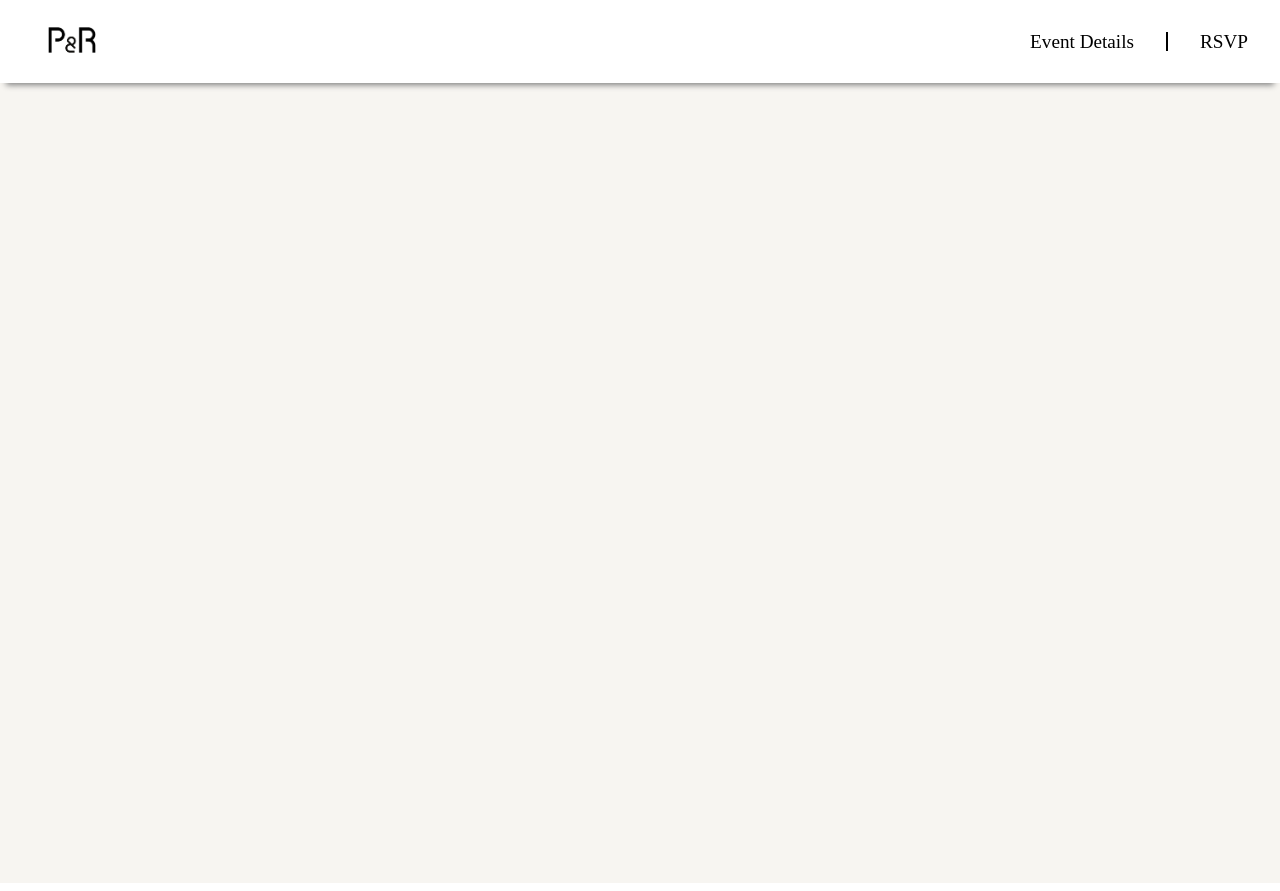
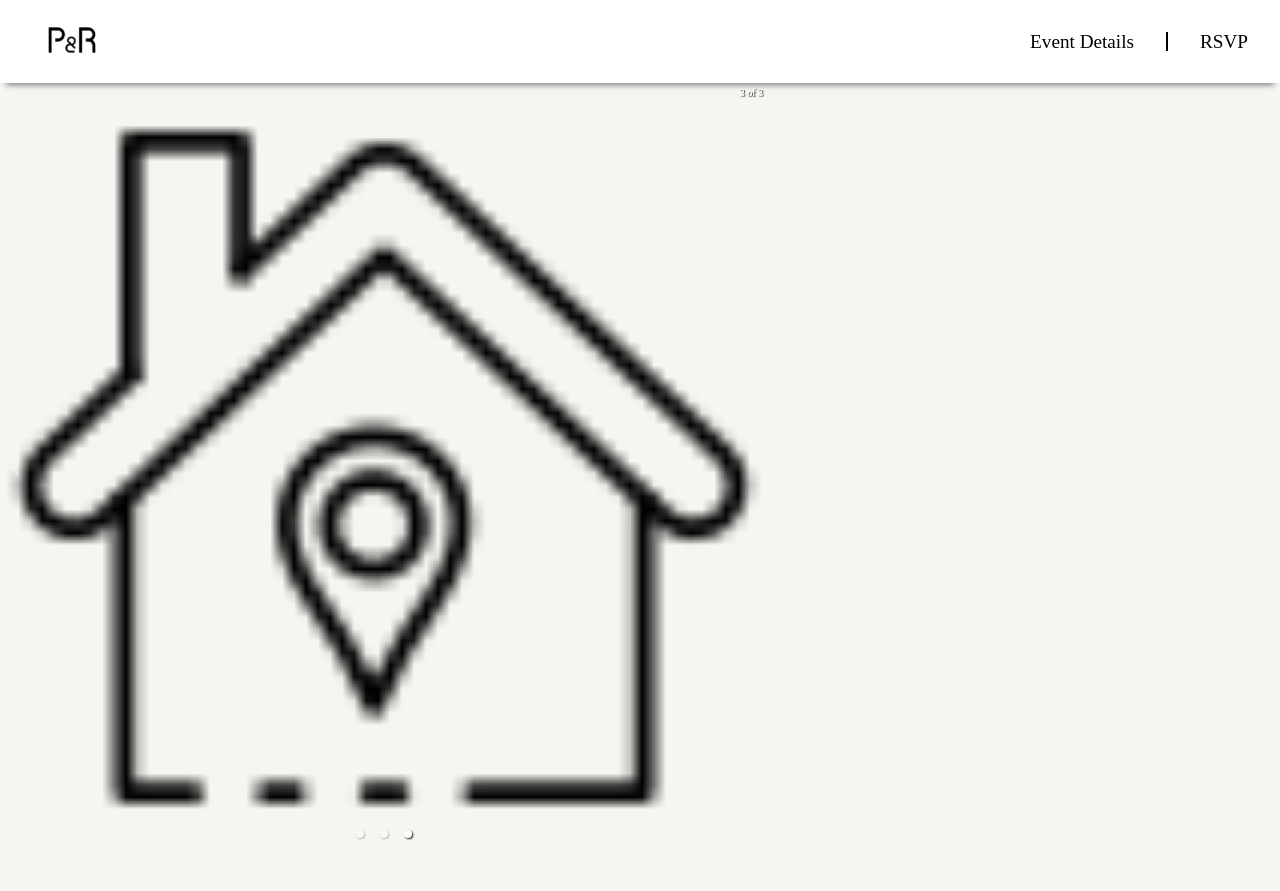
Before and after one commit to preetycool/rimshiwedspreet, a React (Create React App) app in the folder client/: page /home in a window 1280 px wide. Built offline with nearby package versions, Linux system fonts and the light colour scheme; a web font is replaced by a local one.

Commit message:
add the slideshow

```diff
--- a/client/src/App.scss
+++ b/client/src/App.scss
@@ -3,6 +3,5 @@
   display: flex;
   flex-direction: column;
   min-height: 100vh;
-  width: 100vw;
   background-color: #f7f5f1;
 }
--- a/client/src/Router/routes.js
+++ b/client/src/Router/routes.js
@@ -2,11 +2,15 @@ import React from "react";
 import { Switch, Route } from "react-router-dom";
 import DetailsPage from "../containers/DetailsPage";
 import RSVP from "../containers/RSVP";
+import HomePage from "../containers/HomePage";
 
 const Routes = () => {
   return (
     <>
       <Switch>
+        <Route exact path="/home">
+          <HomePage />
+        </Route>
         <Route exact path="/">
           <DetailsPage />
         </Route>
--- a/client/src/containers/Header/index.js
+++ b/client/src/containers/Header/index.js
@@ -13,6 +13,10 @@ const Header = () => {
     history.push("/");
   };
 
+  const handleImageClick = () => {
+    history.push("/home");
+  };
+
   return (
     <nav className="navbar">
       <div className="navbar__icon">
@@ -21,6 +25,7 @@ const Header = () => {
           alt="Rimshi and Preet"
           width="80px"
           height="80px"
+          onClick={handleImageClick}
         />
       </div>
       <div className="navbar__categories">
--- a/client/src/containers/HomePage/index.js
+++ b/client/src/containers/HomePage/index.js
@@ -1,3 +1,25 @@
 import React from "react";
+import "react-responsive-carousel/lib/styles/carousel.min.css";
+import { Carousel } from "react-responsive-carousel";
 
-const HomePage = () => {};
+const HomePage = () => {
+  return (
+    <div className="homepage">
+      <div style={{ width: "60%" }} className="homepage__slideshow">
+        <Carousel autoPlay={true} renderThumbs={() => []}>
+          <div>
+            <img src={require("../../Images/slideshow/engagement1.jpg")} />
+          </div>
+          <div>
+            <img src={require("../../Images/check.png")} />
+          </div>
+          <div>
+            <img src={require("../../Images/house.png")} />
+          </div>
+        </Carousel>
+      </div>
+    </div>
+  );
+};
+
+export default HomePage;
--- a/package.json
+++ b/package.json
@@ -27,7 +27,8 @@
     "google-map-react": "^2.1.9",
     "google-maps-react": "^2.0.6",
     "node-sass": "^5.0.0",
-    "nodemailer": "^6.4.17"
+    "nodemailer": "^6.4.17",
+    "react-responsive-carousel": "^3.2.11"
   },
   "devDependencies": {
     "@iconify/icons-mdi": "^1.1.2",
```
Also changed, not shown: 2 other files (tests, documents, lock files or other folders).
